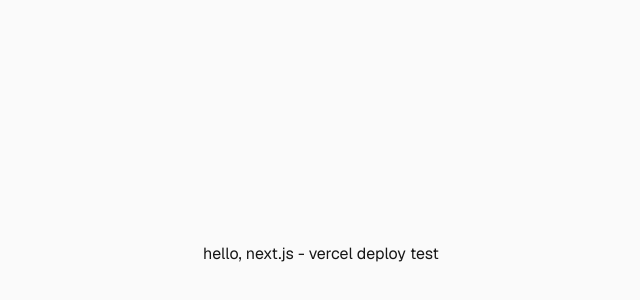
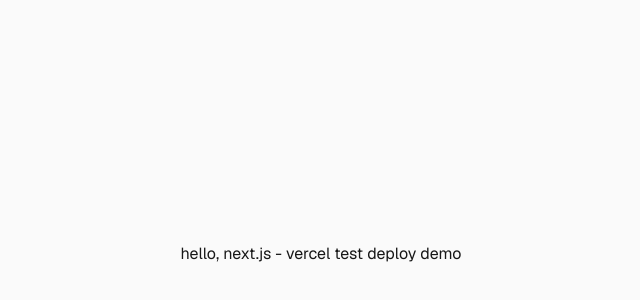
Before and after one commit to fengmiaosen/nextjs-dev-codes, a Next.js app: page / in a window 1280 px wide. Shown: the part 146-446 px from the top of the page, without its empty margins (319-959 px from the left). Built offline with nearby package versions, Linux system fonts and the light colour scheme.

Commit message:
test: 更新 Vercel 部署测试文本

```diff
--- a/app/page.tsx
+++ b/app/page.tsx
@@ -2,7 +2,7 @@
 export default function Home() {
   return (
     <div className="flex min-h-screen items-center justify-center bg-zinc-50 font-sans dark:bg-black">
-      hello, next.js - vercel deploy test
+      hello, next.js - vercel test deploy demo
     </div>
   );
 }
```
